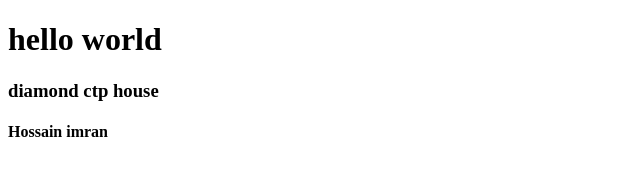
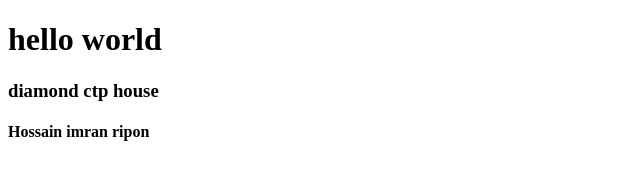
Before and after one commit to ihripon/imran-hossain, a plain HTML site: page index.html in a window 1280 px wide. Shown: the full height of the page, 0-640 px from the left. Drawn offline with Linux system fonts and the light colour scheme.

Commit message:
finally changed

```diff
--- a/index.html
+++ b/index.html
@@ -8,6 +8,6 @@
 <body>
     <h1>hello world</h1>
     <h3>diamond ctp house</h3>
-    <h4>Hossain imran</h4>
+    <h4>Hossain imran ripon</h4>
 </body>
 </html>
```
